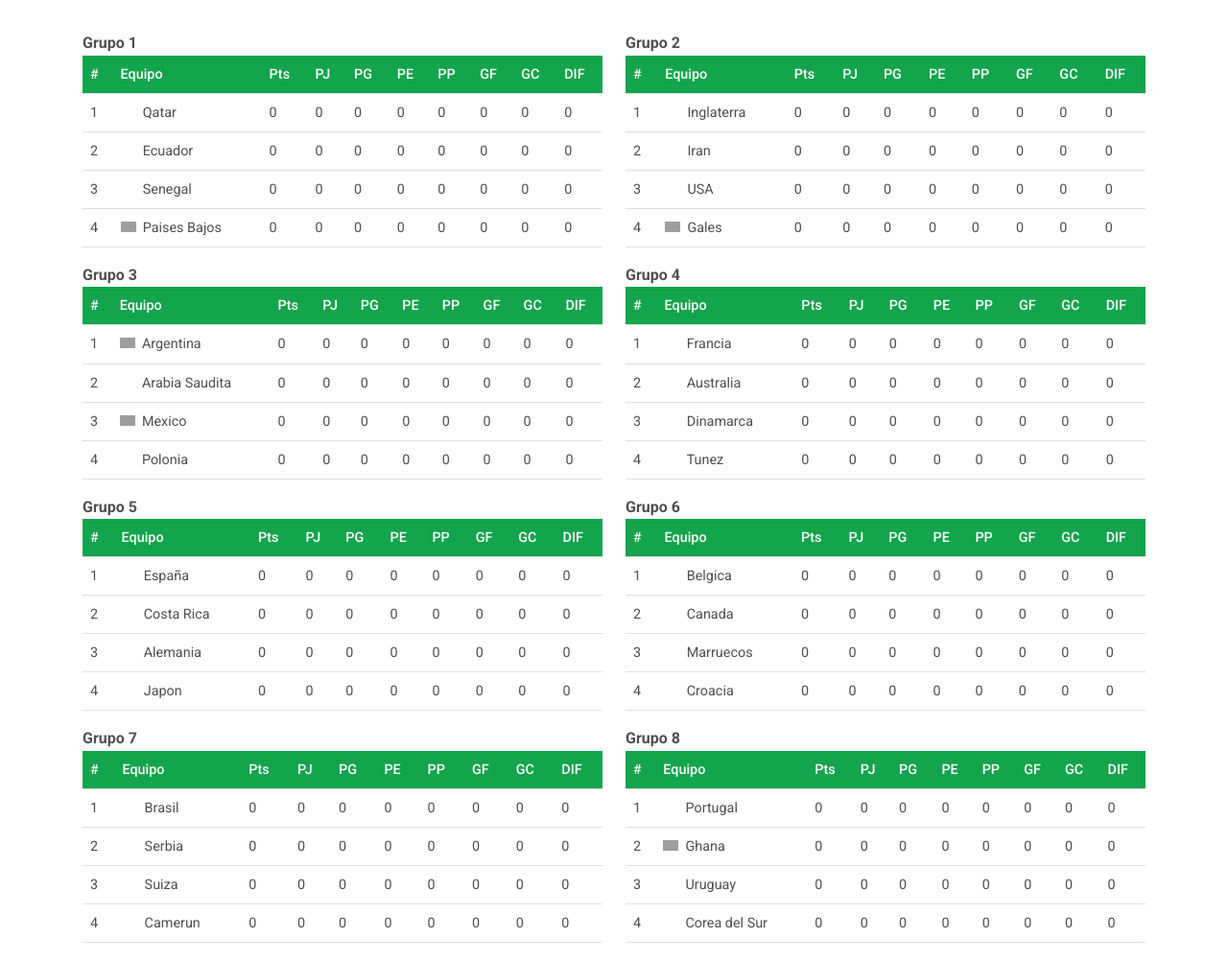
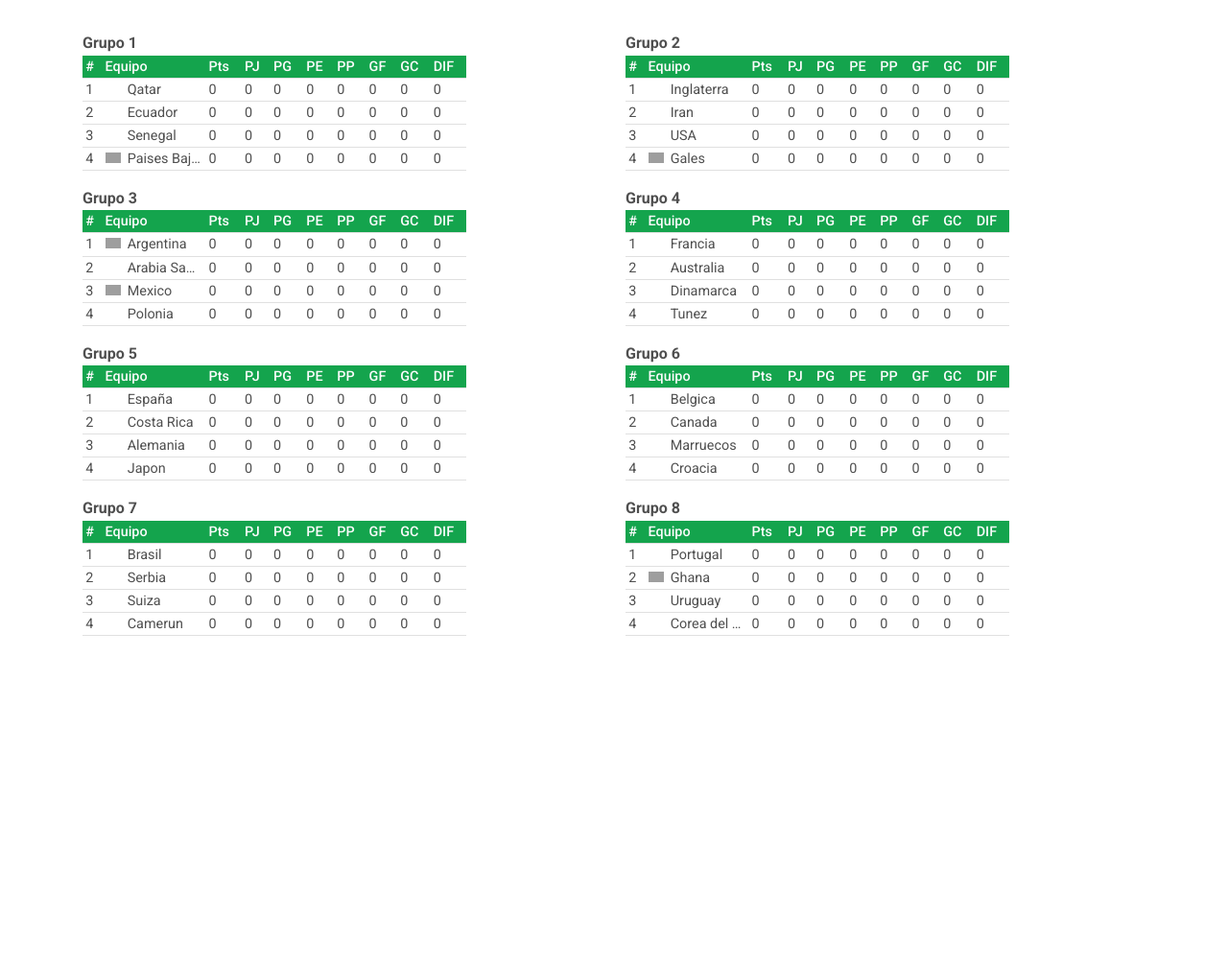
Before and after one commit to josemqu/2022-world-cup-fixture, a plain HTML site: page index.html in a window 1280 px wide. Shown: the whole page at 96% size. After the commit the page ends 800 px from the top, so only its background shows below. Drawn offline with nearby package versions, Linux system fonts and the light colour scheme; grey boxes are pictures that could not be loaded.

Commit message:
bootstrap table styling

```diff
--- a/app.js
+++ b/app.js
@@ -161,196 +161,174 @@ const countries = {
 	},
 };
 
-const teams = [
-	{
-		id: "QA",
-		name: "Qatar",
-		flagClass: "flag-qatar",
-	},
-	{
-		id: "EC",
-		name: "Ecuador",
-		flagClass: "flag-ecuador",
-	},
-	{
-		id: "SN",
-		name: "Senegal",
-		flagClass: "flag-senegal",
-	},
-	{
-		id: "NL",
-		name: "Paises Bajos",
-		flagClass: "flag-netherlands",
-	},
+// const teams = [
+// 	{
+// 		id: "QA",
+// 		name: "Qatar",
+// 		flagClass: "flag-qatar",
+// 	},
+// 	{
+// 		id: "EC",
+// 		name: "Ecuador",
+// 		flagClass: "flag-ecuador",
+// 	},
+// 	{
+// 		id: "SN",
+// 		name: "Senegal",
+// 		flagClass: "flag-senegal",
+// 	},
+// 	{
+// 		id: "NL",
+// 		name: "Paises Bajos",
+// 		flagClass: "flag-netherlands",
+// 	},
 
-	{
-		id: "EN",
-		name: "Inglaterra",
-		flagClass: "flag-england",
-	},
-	{
-		id: "IR",
-		name: "Iran",
-		flagClass: "flag-iran",
-	},
-	{
-		id: "US",
-		name: "USA",
-		flagClass: "flag-us",
-	},
-	{
-		id: "WA",
-		name: "Gales",
-		flagClass: "flag-wales",
-	},
-	{
-		id: "AR",
-		name: "Argentina",
-		flagClass: "flag-argentina",
-	},
-	{
-		id: "SA",
-		name: "Arabia Saudita",
-		flagClass: "flag-saudi-arabia",
-	},
-	{
-		id: "MX",
-		name: "Mexico",
-		flagClass: "flag-mexico",
-	},
-	{
-		id: "PL",
-		name: "Polonia",
-		flagClass: "flag-poland",
-	},
-	{
-		id: "FR",
-		name: "Francia",
-		flagClass: "flag-france",
-	},
-	{
-		id: "AU",
-		name: "Australia",
-		flagClass: "flag-australia",
-	},
-	{
-		id: "DK",
-		name: "Dinamarca",
-		flagClass: "flag-denmark",
-	},
-	{
-		id: "TN",
-		name: "Tunez",
-		flagClass: "flag-tunisia",
-	},
-	{
-		id: "ES",
-		name: "España",
-		flagClass: "flag-spain",
-	},
-	{
-		id: "CR",
-		name: "Costa Rica",
-		flagClass: "flag-costa-rica",
-	},
-	{
-		id: "DE",
-		name: "Alemania",
-		flagClass: "flag-germany",
-	},
-	{
-		id: "JP",
-		name: "Japon",
-		flagClass: "flag-japan",
-	},
-	{
-		id: "BE",
-		name: "Belgica",
-		flagClass: "flag-belgium",
-	},
-	{
-		id: "CA",
-		name: "Canada",
-		flagClass: "flag-canada",
-	},
-	{
-		id: "MA",
-		name: "Marruecos",
-		flagClass: "flag-morocco",
-	},
-	{
-		id: "HR",
-		name: "Croacia",
-		flagClass: "flag-croatia",
-	},
-	{
-		id: "BR",
-		name: "Brasil",
-		flagClass: "flag-brazil",
-	},
-	{
-		id: "RS",
-		name: "Serbia",
-		flagClass: "flag-serbia",
-	},
-	{
-		id: "CH",
-		name: "Suiza",
-		flagClass: "flag-switzerland",
-	},
-	{
-		id: "CM",
-		name: "Camerun",
-		flagClass: "flag-cameroon",
-	},
-	{
-		id: "PT",
-		name: "Portugal",
-		flagClass: "flag-portugal",
-	},
-	{
-		id: "GH",
-		name: "Ghana",
-		flagClass: "flag-ghana",
-	},
-	{
-		id: "UY",
-		name: "Uruguay",
-		flagClass: "flag-uruguay",
-	},
-	{
-		id: "KR",
-		name: "Corea del Sur",
-		flagClass: "flag-south-korea",
-	},
-];
-const groupArr = [
-	{
-		id: "QA",
-		name: "Qatar",
-		flagClass: "flag-qatar",
-	},
-	{
-		id: "EC",
-		name: "Ecuador",
-		flagClass: "flag-ecuador",
-	},
-	{
-		id: "SN",
-		name: "Senegal",
-		flagClass: "flag-senegal",
-	},
-	{
-		id: "NL",
-		name: "Paises Bajos",
-		flagClass: "flag-netherlands",
-	},
-];
+// 	{
+// 		id: "EN",
+// 		name: "Inglaterra",
+// 		flagClass: "flag-england",
+// 	},
+// 	{
+// 		id: "IR",
+// 		name: "Iran",
+// 		flagClass: "flag-iran",
+// 	},
+// 	{
+// 		id: "US",
+// 		name: "USA",
+// 		flagClass: "flag-us",
+// 	},
+// 	{
+// 		id: "WA",
+// 		name: "Gales",
+// 		flagClass: "flag-wales",
+// 	},
+// 	{
+// 		id: "AR",
+// 		name: "Argentina",
+// 		flagClass: "flag-argentina",
+// 	},
+// 	{
+// 		id: "SA",
+// 		name: "Arabia Saudita",
+// 		flagClass: "flag-saudi-arabia",
+// 	},
+// 	{
+// 		id: "MX",
+// 		name: "Mexico",
+// 		flagClass: "flag-mexico",
+// 	},
+// 	{
+// 		id: "PL",
+// 		name: "Polonia",
+// 		flagClass: "flag-poland",
+// 	},
+// 	{
+// 		id: "FR",
+// 		name: "Francia",
+// 		flagClass: "flag-france",
+// 	},
+// 	{
+// 		id: "AU",
+// 		name: "Australia",
+// 		flagClass: "flag-australia",
+// 	},
+// 	{
+// 		id: "DK",
+// 		name: "Dinamarca",
+// 		flagClass: "flag-denmark",
+// 	},
+// 	{
+// 		id: "TN",
+// 		name: "Tunez",
+// 		flagClass: "flag-tunisia",
+// 	},
+// 	{
+// 		id: "ES",
+// 		name: "España",
+// 		flagClass: "flag-spain",
+// 	},
+// 	{
+// 		id: "CR",
+// 		name: "Costa Rica",
+// 		flagClass: "flag-costa-rica",
+// 	},
+// 	{
+// 		id: "DE",
+// 		name: "Alemania",
+// 		flagClass: "flag-germany",
+// 	},
+// 	{
+// 		id: "JP",
+// 		name: "Japon",
+// 		flagClass: "flag-japan",
+// 	},
+// 	{
+// 		id: "BE",
+// 		name: "Belgica",
+// 		flagClass: "flag-belgium",
+// 	},
+// 	{
+// 		id: "CA",
+// 		name: "Canada",
+// 		flagClass: "flag-canada",
+// 	},
+// 	{
+// 		id: "MA",
+// 		name: "Marruecos",
+// 		flagClass: "flag-morocco",
+// 	},
+// 	{
+// 		id: "HR",
+// 		name: "Croacia",
+// 		flagClass: "flag-croatia",
+// 	},
+// 	{
+// 		id: "BR",
+// 		name: "Brasil",
+// 		flagClass: "flag-brazil",
+// 	},
+// 	{
+// 		id: "RS",
+// 		name: "Serbia",
+// 		flagClass: "flag-serbia",
+// 	},
+// 	{
+// 		id: "CH",
+// 		name: "Suiza",
+// 		flagClass: "flag-switzerland",
+// 	},
+// 	{
+// 		id: "CM",
+// 		name: "Camerun",
+// 		flagClass: "flag-cameroon",
+// 	},
+// 	{
+// 		id: "PT",
+// 		name: "Portugal",
+// 		flagClass: "flag-portugal",
+// 	},
+// 	{
+// 		id: "GH",
+// 		name: "Ghana",
+// 		flagClass: "flag-ghana",
+// 	},
+// 	{
+// 		id: "UY",
+// 		name: "Uruguay",
+// 		flagClass: "flag-uruguay",
+// 	},
+// 	{
+// 		id: "KR",
+// 		name: "Corea del Sur",
+// 		flagClass: "flag-south-korea",
+// 	},
+// ];
+
 const groupTemplate = document.querySelector("#group-template").content;
 const teamTemplate = document.querySelector("#team-template").content;
 const groupTables = document.querySelectorAll(".group-table");
 const fragment = document.createDocumentFragment();
-const grupoA = document.querySelector(".grupoA tbody");
 
 const groupDataA = ["QA", "EC", "SN", "NL"];
 const groupDataB = ["EN", "IR", "US", "WA"];
--- a/styles.css
+++ b/styles.css
@@ -6,3 +6,26 @@
     width: 1.6rem;
     height: 1.1rem;
 }
+
+.group-table {
+    /* display: flex !important;
+    flex-direction: column;
+    align-items: space-around !important; */
+}
+
+table {
+    max-width: 25rem;
+
+}
+
+th,
+td {
+    padding: 0rem 0.2rem 0rem 0.2rem !important;
+}
+
+table tr :nth-child(2) {
+    overflow: hidden;
+    text-overflow: ellipsis;
+    white-space: nowrap;
+    max-width: 5rem;
+}
```
